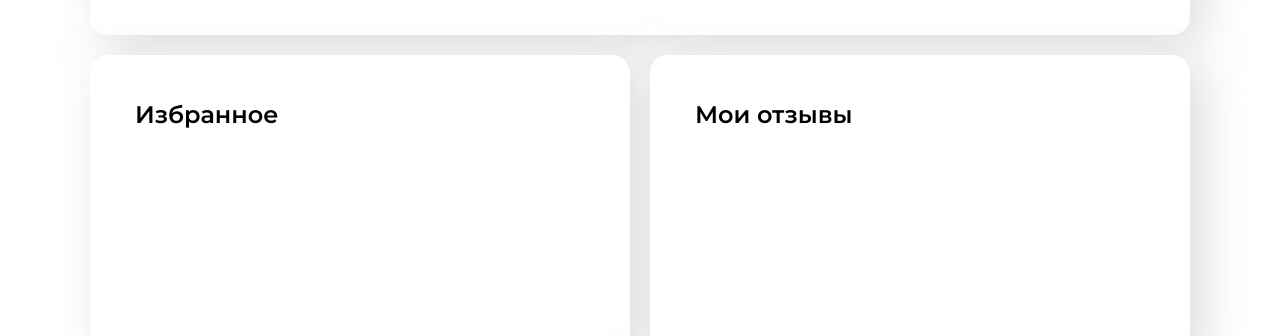
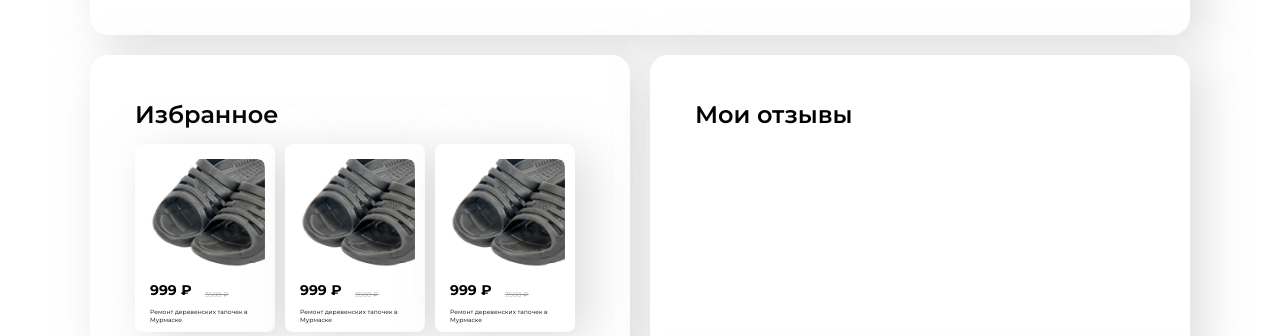
Before and after one commit to danilaabramov/Murmansk-client, a Next.js app: page /cabinet in a window 1280 px wide. Shown: the part 464-800 px from the top of the page. Built offline with nearby package versions, Linux system fonts and the light colour scheme.

Commit message:
Добавил новую страницу "favourites"
- Изменил мини карточки в личном кабинете;

```diff
--- a/src/app/cabinet/MiniCard.tsx
+++ b/src/app/cabinet/MiniCard.tsx
@@ -15,27 +15,28 @@ const CardContainer = styled.div`
   width: 140px;
   height: 188px;
   background: #fff;
-  border-radius: 18px;
+  border-radius: 8px;
   padding: 15px;
   box-shadow: 13.41523px 8.90378px 44.5189px 0 rgba(199, 199, 199, 0.60);
 `
 
 const ImageContainer = styled.div`
-  width: 100px;
-  border-radius: 18px
+  width: 115px;
+  height: 115px;
+  border-radius: 8px;
 `
 
 const PriceContainer = styled.div`
-  height: 31px;
-  font-size: 22px;
-  display: flex;
-  align-items: flex-end;
-  margin-top: 25px
+    height: 17.079px;
+    font-size: 14px;
+    display: flex;
+    align-items: flex-end;
+    margin-top: 15px
 `
 
 const Price = styled.div`
   line-height: 31px;
-  width: 92px
+  width: 55px
 `
 
 const PrevPrice = styled.div`
@@ -46,9 +47,10 @@ const PrevPrice = styled.div`
 `
 
 const Title = styled.div`
-  height: 75px;
+  height: 20px;
   display: flex;
-  align-items: center
+  align-items: center;
+  font-size: 6px;
 `
 
 export default function Card({product} : {product: Product}) {
--- /dev/null
+++ b/src/app/cabinet/MiniCards.tsx
@@ -0,0 +1,25 @@
+"use client"
+
+import React from "react";
+import products from "@/models/products";
+import Product from "@/types/product";
+import styled from "styled-components";
+import Card from "@/app/cabinet/MiniCard";
+
+const CardsContainer = styled.div`
+  display: flex;
+  flex-direction: row;
+  gap: 10px;
+`
+
+export default function Cards() {
+    return (
+        <CardsContainer>
+            {
+                products.filter((item: Product, index: number) => index < 3).map((item: Product, index: number) => (
+                    <Card product={item} key={index}/>
+                ))
+            }
+        </CardsContainer>
+    )
+}
--- /dev/null
+++ b/src/app/cabinet/layout.tsx
@@ -0,0 +1,15 @@
+import React, {ReactNode} from 'react'
+import type {Metadata} from 'next'
+
+export const metadata: Metadata = {
+    title: 'Свой | Личный кабинет',
+    description: 'Городской маркетплейс нового поколения',
+}
+
+export default function RootLayout({children}: { children: ReactNode }) {
+    return (
+        <>
+            {children}
+        </>
+    )
+}
--- a/src/app/cabinet/page.tsx
+++ b/src/app/cabinet/page.tsx
@@ -6,7 +6,8 @@ import Image from "next/image";
 import {NextFont} from "next/dist/compiled/@next/font";
 import {Montserrat} from "next/font/google";
 import Edit from "@/icons/Edit";
-import MiniCard from "@/app/cabinet/MiniCard"
+import MiniCard from "@/app/cabinet/MiniCards"
+import Link from "next/link";
 
 const inter: NextFont = Montserrat({weight: '600', subsets: ['latin', 'cyrillic']})
 
@@ -96,7 +97,7 @@ const H2 = styled.h2`
 
 const Text = styled.div`
     margin-left: 30px;
-    margin-top: 30px;
+    margin-top: 15px;
     font-size: 14px
 `
 
@@ -126,23 +127,30 @@ export default function cabinet() {
                 </MainCard>
 
                 <Card>
+                    <Link href="/favourites">
                         <CardContent>
                             <H2 className={inter.className}>Избранное</H2>
                             <Text>
+                                <MiniCard/>
                             </Text>
                         </CardContent>
+                    </Link>
                 </Card>
 
                 <Card>
+                    <Link href="">
                         <CardContent>
                             <H2 className={inter.className}>Мои отзывы</H2>
                         </CardContent>
+                    </Link>
                 </Card>
 
                 <Card>
+                    <Link href="">
                         <CardContent>
                             <H2 className={inter.className}>Покупки</H2>
                         </CardContent>
+                    </Link>
                 </Card>
 
                 <Card>
--- a/src/app/layout.tsx
+++ b/src/app/layout.tsx
@@ -22,7 +22,7 @@ export default function RootLayout({children}: { children: ReactNode }) {
             <meta charSet="UTF-8"/>
             <meta httpEquiv="X-UA-Compatible" content="IE=edge"/>
             <meta name="viewport" content="width=device-width, initial-scale=1.0"/>
-            <link rel="icon" type='image/svg' sizes='32x32' href="/favicon.ico"/>
+            <link rel="icon" type='image/svg' sizes='32x32' href="/Ptichka.svg"/>
         </Head>
         <body className={inter.className}>
         <StyledComponentsRegistry>
```
Also changed, not shown: src/app/favourites/page.tsx (added, +14 -0 lines), public/Ptichka.svg (added). Lines whose indentation alone changed are shown as unchanged.
